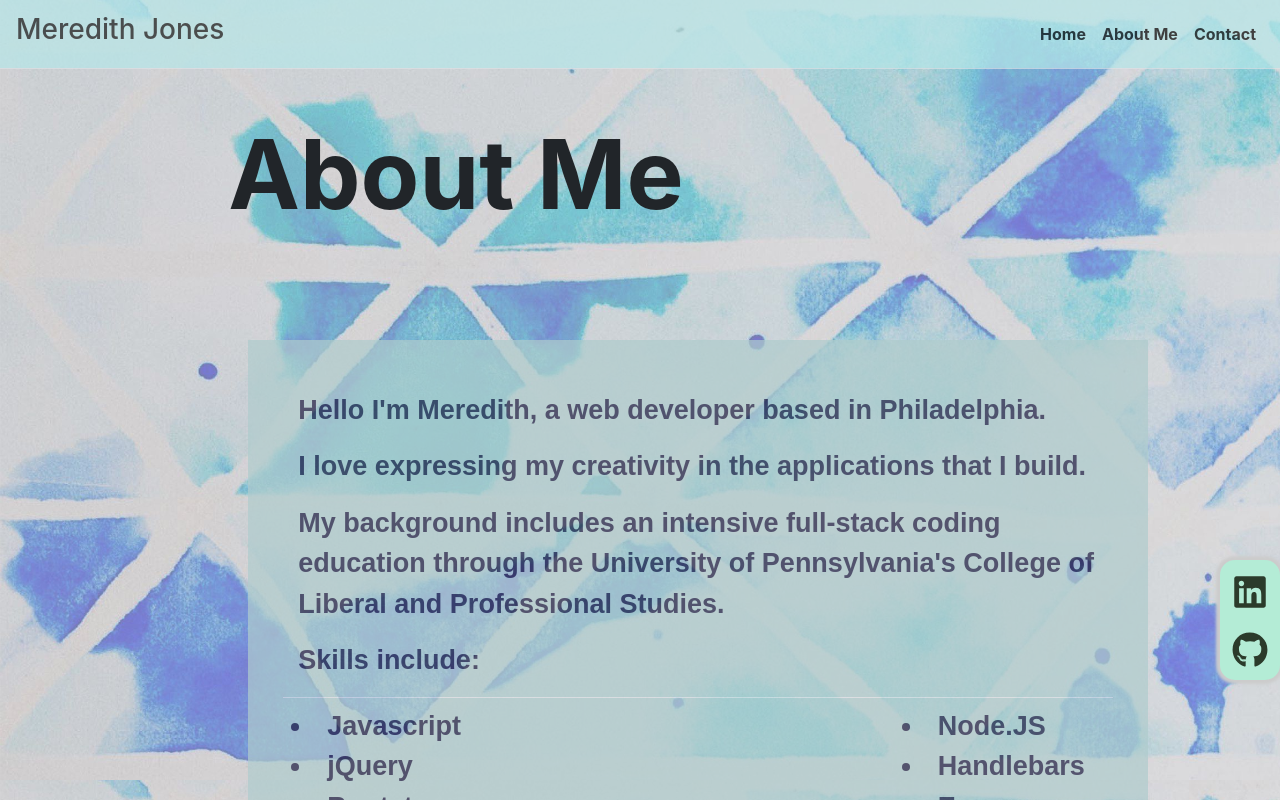
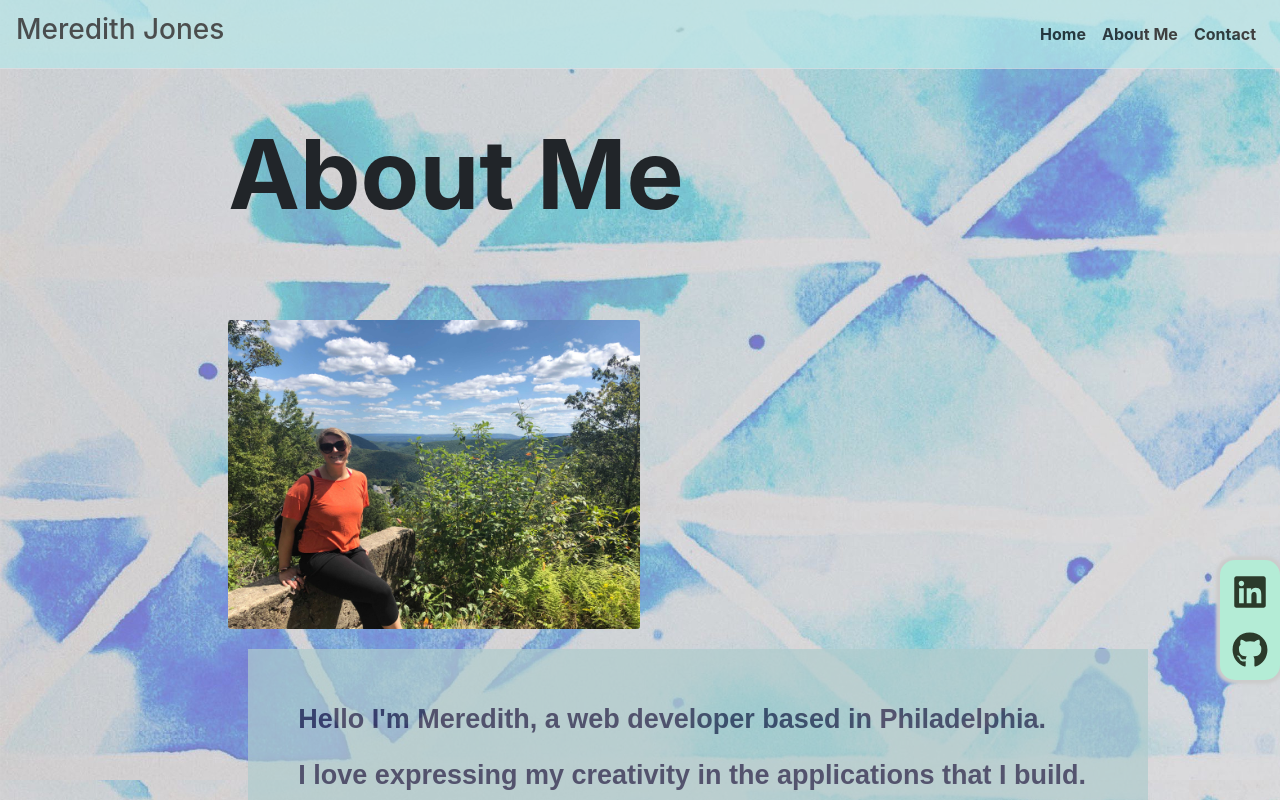
Before and after one commit to meredithajones/2021-Portfolio, a React (Create React App) app: page /about in a window 1280 px wide. Shown: the top 800 px of the page. Built offline with nearby package versions, Linux system fonts and the light colour scheme.

Commit message:
Added photo to about page

```diff
--- a/src/Pages/About/About.css
+++ b/src/Pages/About/About.css
@@ -9,3 +9,9 @@
     color: rgb(29, 29, 66);
     font-weight: bolder;
   }
+
+  .bioPic{
+    max-height:50%;
+    max-width: 50%;
+
+  }
--- a/src/Pages/About/AboutPage.js
+++ b/src/Pages/About/AboutPage.js
@@ -3,17 +3,22 @@ import Hero from "../../Components/Hero";
 import Content from "../../Components/Content";
 import Col from 'react-bootstrap/Col';
 import Row from 'react-bootstrap/Row';
+import Card from 'react-bootstrap/Card';
 
 import "../About/About.css";
+import me from "../About/me.jpg";
 
 function AboutPage(props) {
 
     return(
 
        <div>
-        <Hero title={props.title} />
+        <Hero title={props.title}  />
+        <div img src= "../About/me.jpg"></div>
 
         <Content >
+            <Card.Img className="bioPic" src= {me}></Card.Img>
+
             <div className= "bio">
             <p>Hello I'm Meredith, a web developer based in Philadelphia.</p>
 
```
Also changed, not shown: src/Pages/About/me.jpg (added).
